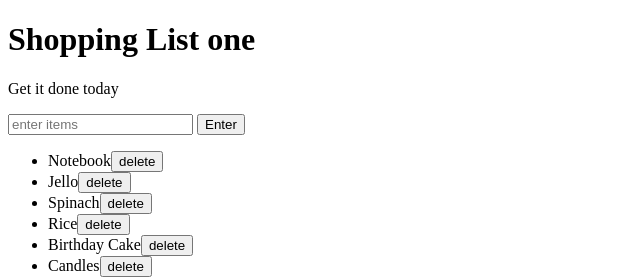
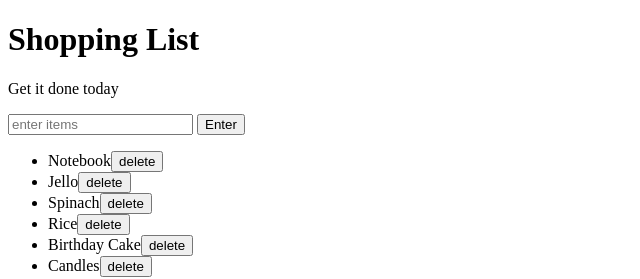
Before and after one commit to omar-omar114/TESTE2, a plain HTML site: page index.html in a window 1280 px wide. Shown: the full height of the page, 0-640 px from the left. Drawn offline with Linux system fonts and the light colour scheme.

Commit message:
reverting back to the firt title

```diff
--- a/index.html
+++ b/index.html
@@ -5,7 +5,7 @@
 	<link rel="stylesheet" type="text/css" href="style.css">
 </head>
 <body>
-	<h1>Shopping List one</h1>
+	<h1>Shopping List</h1>
 	<p id="first">Get it done today</p>
 	<input id="userinput" type="text" placeholder="enter items">
 	<button id="enter">Enter</button>
```
